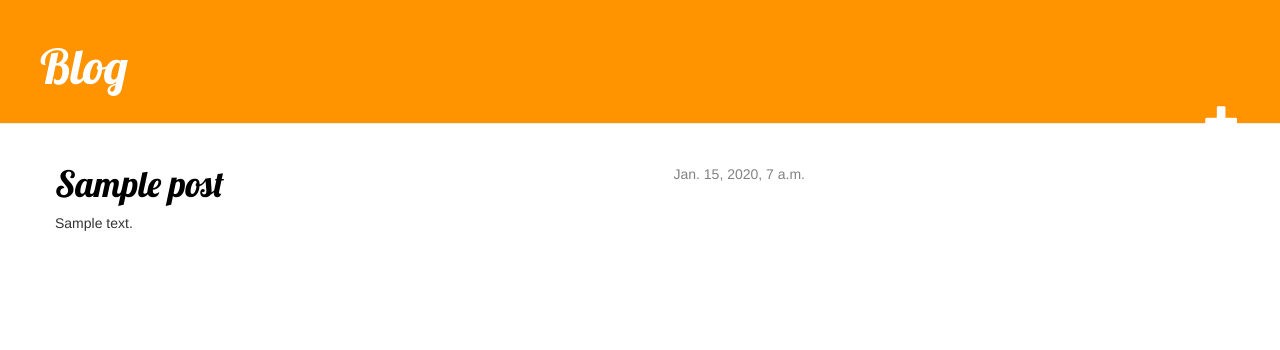
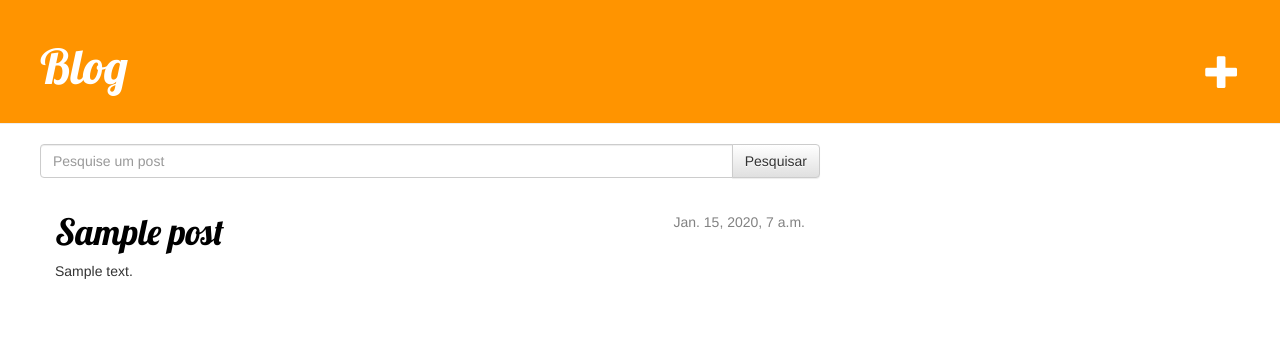
Before and after one commit to arthuroliveira1000/my-first-blog, a Django app: page / in a window 1280 px wide. Shown: the top 350 px of the page. Run offline with Django 3.2, Linux system fonts and the light colour scheme; tables that the repository leaves empty hold one stand-in row (values such as "Sample post"); some libraries are stand-ins or nearby versions.

Commit message:
Add view to search a post.

```diff
--- a/blog/static/css/blog.css
+++ b/blog/static/css/blog.css
@@ -1,3 +1,8 @@
+#btn-add-post {
+    float: right;
+    margin-top: -50px;
+}
+
 .page-header {
     background-color: #ff9400;
     margin-top: 0;
--- a/blog/templates/blog/base.html
+++ b/blog/templates/blog/base.html
@@ -11,9 +11,11 @@
     <body>
 	    <div class="page-header">
 	        <h1><a href="/">Blog</a></h1>
-	        <a href="{% url 'post_new' %}" class="top-menu">
-	        	<span class="glyphicon glyphicon-plus"></span>
-	        </a>
+	        <div id="btn-add-post">
+		        <a href="{% url 'post_new' %}" class="top-menu">
+		        	<span class="glyphicon glyphicon-plus"></span>
+		        </a>
+	        </div>
 	    </div>
 	    <div class="content container">
 	        <div class="row">
--- a/blog/templates/blog/post_detail.html
+++ b/blog/templates/blog/post_detail.html
@@ -7,6 +7,9 @@
                 {{ post.published_date }}
             </div>
         {% endif %}
+        <h1>{{ post.title }}</h1>
+         <div class="panel panel-default">
+          <div class="panel-body">
              <a class="btn btn-default" href="{% url 'post_edit' pk=post.pk %}">
                 <span class="glyphicon glyphicon-pencil"></span>
             </a>
@@ -14,7 +17,7 @@
                 <span class="glyphicon glyphicon-remove"></span>
             </a>
           </div>
-        <h1>{{ post.title }}</h1>
+        </div>
         <p>{{ post.text|linebreaksbr }}</p>
     </div>
 {% endblock %}
--- a/blog/templates/blog/post_list.html
+++ b/blog/templates/blog/post_list.html
@@ -1,6 +1,17 @@
 {% extends 'blog/base.html' %}
 
 {% block content %}
+	<div class="row">
+		<form method='POST' action="/post/search/">{% csrf_token %}
+		    <div class="input-group">
+			      <input type="text" class="form-control" name="search" placeholder="Pesquise um post" required maxlength="100">
+			      <span class="input-group-btn">
+			        <button class="btn btn-default" type="submit">Pesquisar
+			        </button>
+			      </span>
+		    </div><!-- /input-group -->
+	    </form>
+	</div><!-- /.row -->
     {% for post in posts %}
         <div class="post">
             <div class="date">
--- a/blog/urls.py
+++ b/blog/urls.py
@@ -7,5 +7,6 @@ urlpatterns = [
     url(r'^post/new/$', views.post_new, name='post_new'),
     url(r'^post/(?P<pk>[0-9]+)/edit/$', views.post_edit, name='post_edit'),
     url(r'^post/(?P<pk>[0-9]+)/delete/$', views.post_delete, name='post_delete'),
+    url(r'^post/search/$', views.post_search, name='post_search'),
 
 ]
--- a/blog/views.py
+++ b/blog/views.py
@@ -2,6 +2,14 @@ from django.shortcuts import render, get_object_or_404, redirect, get_list_or_40
 from .models import Post
 from .forms import PostForm
 from django.utils import timezone
+from django.http import HttpResponseNotFound
+def post_search(request):
+    if request.method == 'POST':
+        search = request.POST.get('search')
+        if search:
+            posts = get_list_or_404(Post.objects.filter(title__icontains=search))
+            return render(request, 'blog/post_list.html', {'posts': posts})
+            print("Entro aqui")
 
 def post_list(request):
     posts = get_list_or_404(Post.objects.all())
```
Lines whose indentation alone changed are shown as unchanged.
